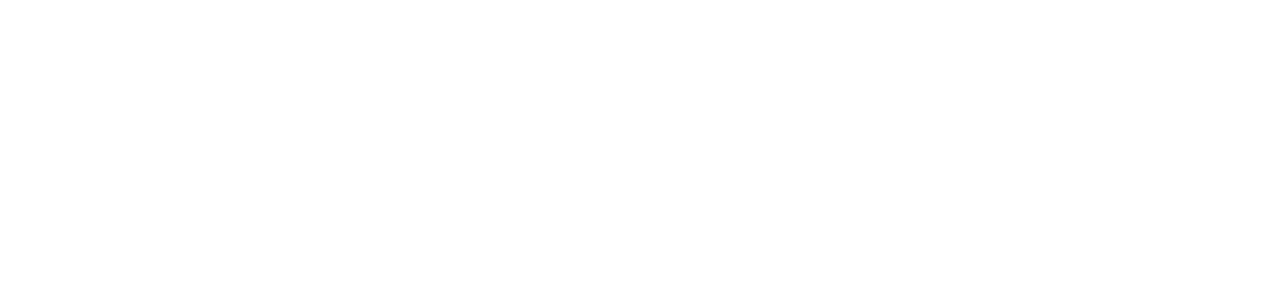
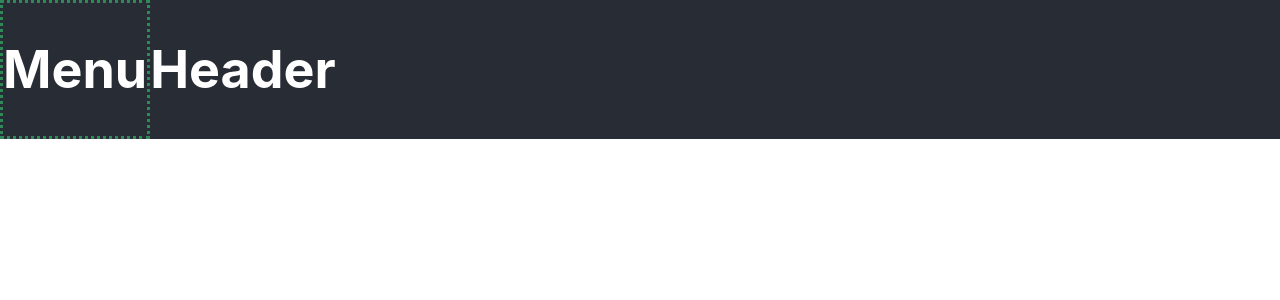
Before and after one commit to A-B-G/z_blogz_gh, a React (Create React App) app: page / in a window 1280 px wide. Shown: the top 300 px of the page. Built offline with nearby package versions, Linux system fonts and the light colour scheme.

Commit message:
initial styles for Header and Menu components; also added components directory

```diff
--- a/src/App.css
+++ b/src/App.css
@@ -1,38 +1,37 @@
+/* BACKGROUND COLORS AND BORDERS */
+.App-header {
+    /* background-color: pink; */
+}
+/* ***************************************** */
+
 .App {
   text-align: center;
 }
-
-.App-logo {
-  height: 40vmin;
-  pointer-events: none;
-}
-
-@media (prefers-reduced-motion: no-preference) {
-  .App-logo {
-    animation: App-logo-spin infinite 20s linear;
-  }
+.App h1 {
+  font-size: 2em;
 }
 
 .App-header {
-  background-color: #282c34;
-  min-height: 100vh;
-  display: flex;
+  max-height: 25vh;
+  /* display: flex;
   flex-direction: column;
   align-items: center;
-  justify-content: center;
+  justify-content: center; */
   font-size: calc(10px + 2vmin);
   color: white;
 }
-
-.App-link {
-  color: #61dafb;
+.App-main {
+  color: #151515;
 }
 
-@keyframes App-logo-spin {
-  from {
-    transform: rotate(0deg);
-  }
-  to {
-    transform: rotate(360deg);
-  }
+/* ***************************************** */
+
+@media screen and (max-width: 419px) {
+
+
 }
+/* ***************************************** */
+
+@media screen and (min-width: 420) {
+
+}
--- a/src/App.js
+++ b/src/App.js
@@ -1,9 +1,14 @@
-// import './App.css';
+import React from 'react';
+import Header from './components/Header/Header';
+
+import './App.css';
 
 function App() {
   return (
     <div className="App">
       <header className="App-header">
+        <Header />
+
         {/* <p>
           Edit <code>src/App.js</code> and save to reload.
         </p>
@@ -16,6 +21,10 @@
           Learn React
         </a> */}
       </header>
+      <main className="App-main">
+
+      </main>
+
     </div>
   );
 }
--- /dev/null
+++ b/src/components/Header/Header.css
@@ -0,0 +1,30 @@
+@media screen and (max-width: 419px) {
+/* Header-wrapper is the flexbox container for the Menu component */
+    .Header-wrapper {
+        background-color: #282c34;
+        max-height: 25vh;
+        display: flex;
+        flex-flow: row nowrap;
+        align-items: center;
+        /* justify-content: space-evenly; */
+        font-size: calc(10px + 2vmin);
+        color: white;
+    }
+
+}
+
+@media screen and (min-width: 420px) {
+
+    .Header-wrapper {
+        background-color: #282c34;
+        max-height: 25vh;
+        display: flex;
+        flex-flow: row nowrap;
+        align-items: center;
+        justify-content: flex-start;
+        /* justify-content: center; */
+        font-size: calc(10px + 2vmin);
+        color: white;
+    }
+
+}
--- /dev/null
+++ b/src/components/Header/Header.jsx
@@ -0,0 +1,15 @@
+import React from 'react';
+import Menu from '../Menu/Menu';
+import './Header.css';
+
+const Header = () => {
+    return (
+        <div className="Header-wrapper">
+            <Menu />
+            <h1>Header</h1>
+        </div>
+    )
+}
+
+
+export default Header;
--- /dev/null
+++ b/src/components/Menu/Menu.css
@@ -0,0 +1,28 @@
+/* BORDERS */
+.Menu-wrapper {
+    border: 3px seagreen dotted;
+}
+/* ***************************************** */
+.Menu-wrapper h1 {
+    font-size: 2em;
+}
+@media screen and (max-width: 419px) {
+    .Menu-wrapper {
+        min-width: 25%;
+    }
+}
+
+/* ***************************************** */
+@media screen and (max-width: 419px) {
+    .Menu-wrapper {
+        min-width: 25%;
+    }
+}
+
+/* ***************************************** */
+
+  @media screen and (min-width: 700px) {
+    .Menu-wrapper h1 {
+        font-size: 3em;
+      }
+  }
--- /dev/null
+++ b/src/components/Menu/Menu.jsx
@@ -0,0 +1,13 @@
+import React from 'react';
+import './Menu.css';
+
+const Menu = () => {
+    return (
+        <div className="Menu-wrapper">
+            <h1>Menu</h1>
+        </div>
+    )
+
+}
+
+export default Menu;
```
Also changed, not shown: src/components/Blog/Blog.css (added), src/components/Blog/FullPost.jsx (renamed from src/Blog/FullPost.jsx).
